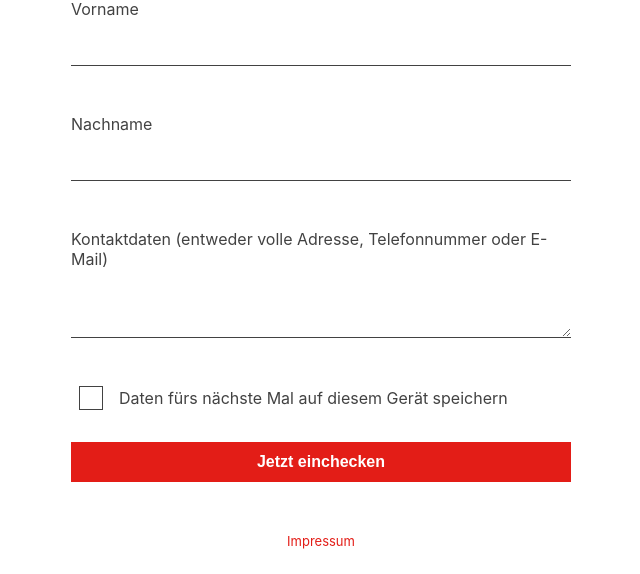
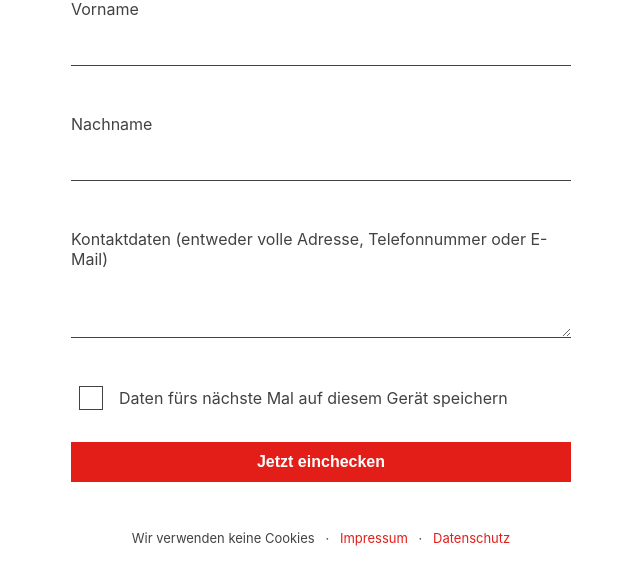
Before and after one commit to gaengeviertel/coronaSignIn, a Flask app: page / in a window 1280 px wide. Shown: the part 280-854 px from the top of the page, without its empty margins (319-959 px from the left). After the commit the page ends 826 px from the top, so only its background shows below. Run offline with Flask 2, Linux system fonts and the light colour scheme.

Commit message:
Mention that we don't use cookies in the footer

```diff
--- a/src/static/styles/main.css
+++ b/src/static/styles/main.css
@@ -75,7 +75,6 @@ h2 {
 a {
   color: #e31d17;
   text-decoration: none;
-  font-size: 0.8125rem;
 }
 
 a:hover,
@@ -109,9 +108,13 @@ a:focus {
 }
 
 .footer-container {
-  max-width: 90%;
+  width: 25rem;
+  max-width: min(90%, 500px);
   margin: 0 auto 1.5rem;
-  text-align: center;
+  font-size: 0.8125rem;
+  display: flex;
+  flex-wrap: wrap;
+  justify-content: space-evenly;
 }
 
 .checkbox-group {
--- a/src/templates/index.html.jinja2
+++ b/src/templates/index.html.jinja2
@@ -29,7 +29,11 @@
     </form>
     </div>
     <div class="footer-container">
+      <span>Wir verwenden keine Cookies</span>
+      <span>&middot;</span>
       <a href="https://das-gaengeviertel.info/meta/impressum.html">Impressum</a>
+      <span>&middot;</span>
+      <a href="https://das-gaengeviertel.info/meta/datenschutz.html">Datenschutz</a>
     </div>
     <script type=text/javascript src="{{ url_for('static', filename='javascript/main.js') }}"></script>
   </body>
```
